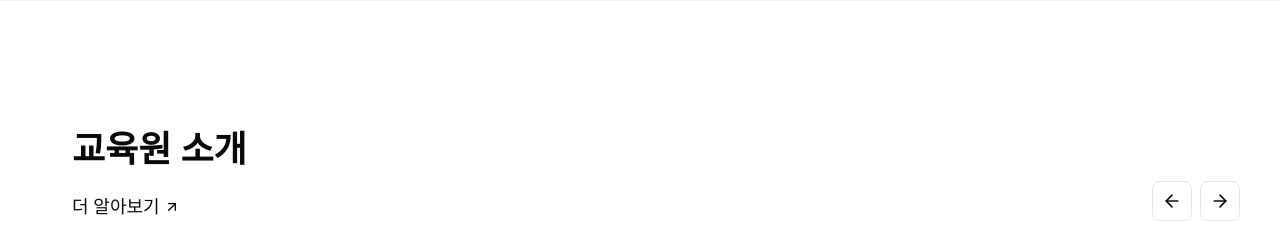
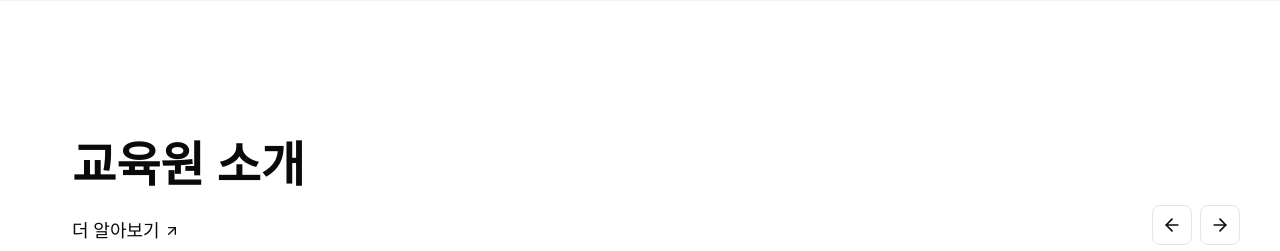
Before and after one commit to bp4sp4/caving_demo, a Next.js app: page / in a window 1280 px wide. Shown: the part 1480-1731 px from the top of the page. Built offline with nearby package versions, Linux system fonts and the light colour scheme; grey boxes are pictures that could not be loaded; a web font is replaced by a local one.

Commit message:
update info

```diff
--- a/app/components/NursingHomeWebsite.tsx
+++ b/app/components/NursingHomeWebsite.tsx
@@ -251,7 +251,7 @@ const NursingHomeWebsite = ({
             id: "edu-1",
             title: "전문 상담 서비스",
             summary:
-              "요양보호사 교육과정, 국비지원, 취업 등 교육원에 대한 모든 궁금증을 전문 상담사가 친절하게 안내해드립니다. 평일 09:00-18:00 운영합니다.",
+              "요양보호사 교육과정, 국비지원, 취업 등 교육원에 대한 모든 궁금증을 전문 상담사가 친절하게 안내해드립니다.",
             url: "/about",
             image: "/main/main_about_001.jpeg",
           },
--- a/app/components/ui/gallery6.tsx
+++ b/app/components/ui/gallery6.tsx
@@ -111,7 +111,7 @@ const Gallery6 = ({
       <div className="px-4 md:px-8">
         <div className="mb-8 flex flex-col justify-between md:mb-14 md:flex-row md:items-end lg:mb-8">
           <div>
-            <h2 className="mb-3 text-3xl font-semibold md:mb-4 md:text-4xl lg:mb-6">
+            <h2 className="mb-3 text-[25px] font-semibold md:mb-4 md:text-[48px] lg:mb-4">
               {heading}
             </h2>
             <Link
```
